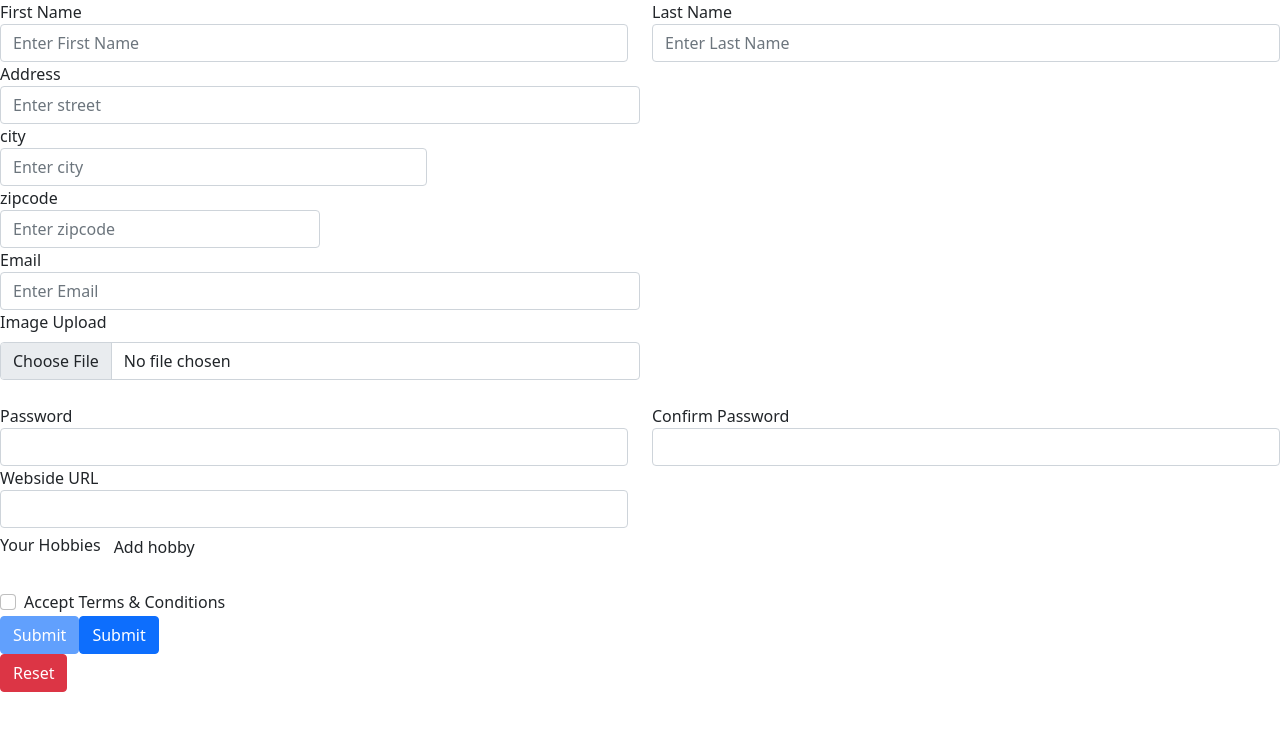
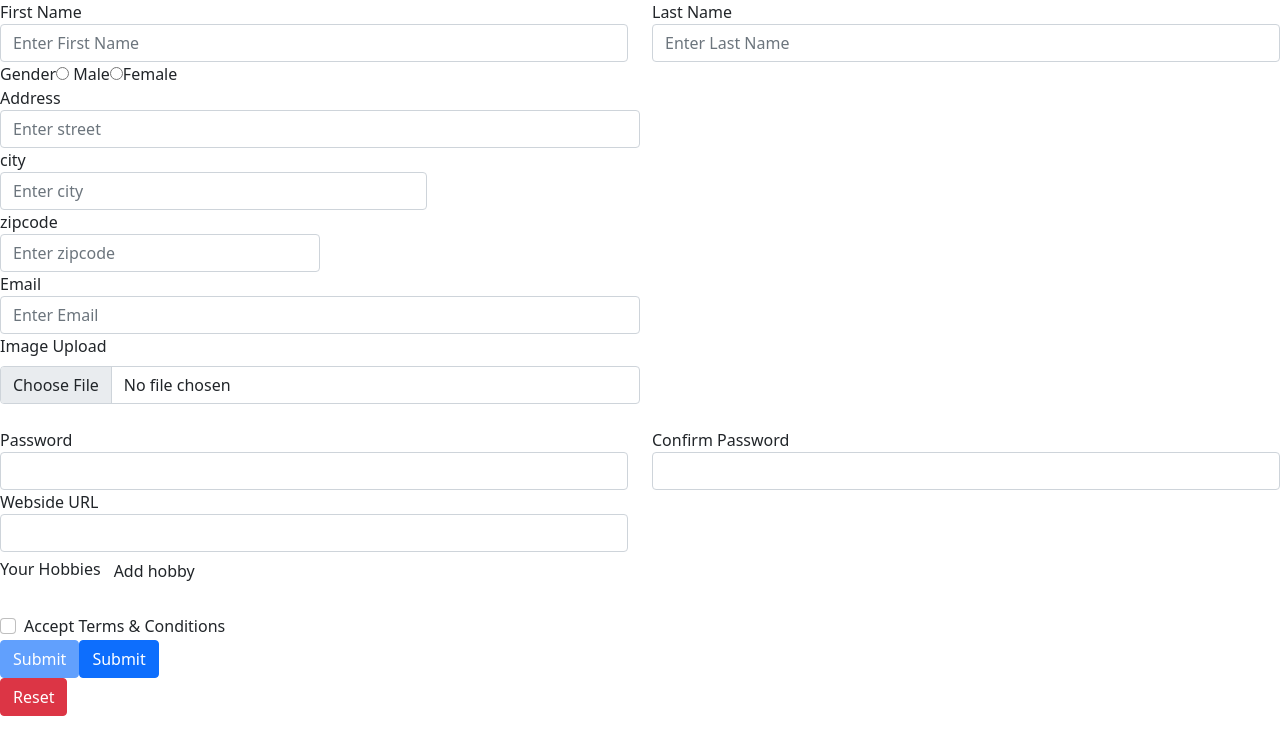
Before and after one commit to MukundDholariya2706/Angular-ReactiveForm, an Angular app: page / in a window 1280 px wide. Shown: the top 754 px of the page. Built offline with nearby package versions, Linux system fonts and the light colour scheme.

Commit message:
radio button vadliation

```diff
--- a/src/app/app.component.html
+++ b/src/app/app.component.html
@@ -36,6 +36,18 @@
           <div *ngIf="f['lastname'].errors?.['required']">
             Field is required
           </div>
+        </div>
+      </div>
+    </div>
+
+    <!-- radio button vadliation -->
+    <div>
+      <label>Gender</label>
+      <label><input type="radio" formControlName="gender" value="Male" /> Male</label>
+      <label><input type="radio" formControlName="gender" value="Female" />Female</label>
+      <div *ngIf="f['gender'].touched && !f['gender'].valid">
+        <div *ngIf="f['gender'].errors?.['required']">
+          Select 1 field
         </div>
       </div>
     </div>
--- a/src/app/app.component.ts
+++ b/src/app/app.component.ts
@@ -32,6 +32,7 @@ export class AppComponent implements OnInit {
       {
         firstname: ['', [Validators.required]],
         lastname: ['', [Validators.required]],
+        gender: ['', Validators.required],
         address: this.fb.group({
           street: ['', [Validators.required]],
           city: ['', [Validators.required]],
@@ -43,7 +44,7 @@ export class AppComponent implements OnInit {
         confirm_password: ['', [Validators.required]],
         url: ['', [Validators.required, Validators.pattern(this.reg)]],
         hobbies: this.fb.array([]),
-        acceptTerms: [false, Validators.requiredTrue]
+        acceptTerms: [false, Validators.requiredTrue],
       },
       { validator: ConfirmedValidator('password', 'confirm_password')}
     );
```
